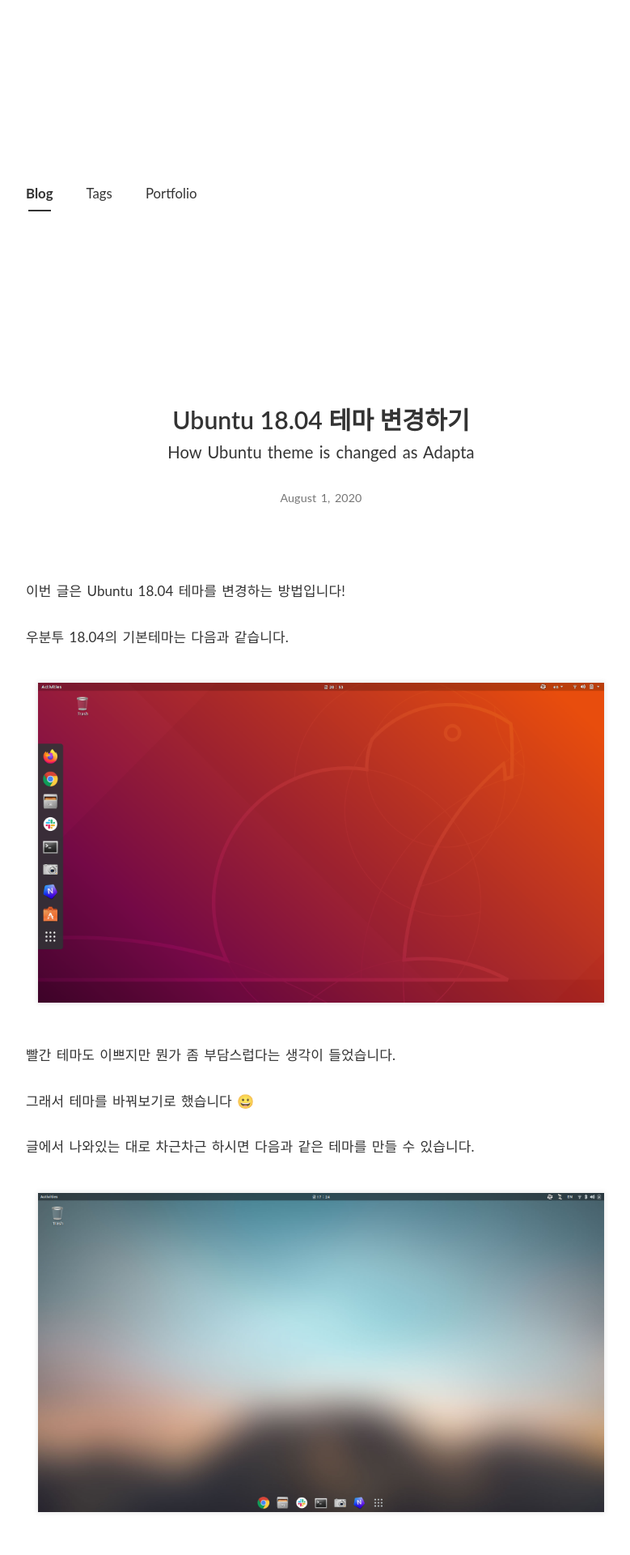
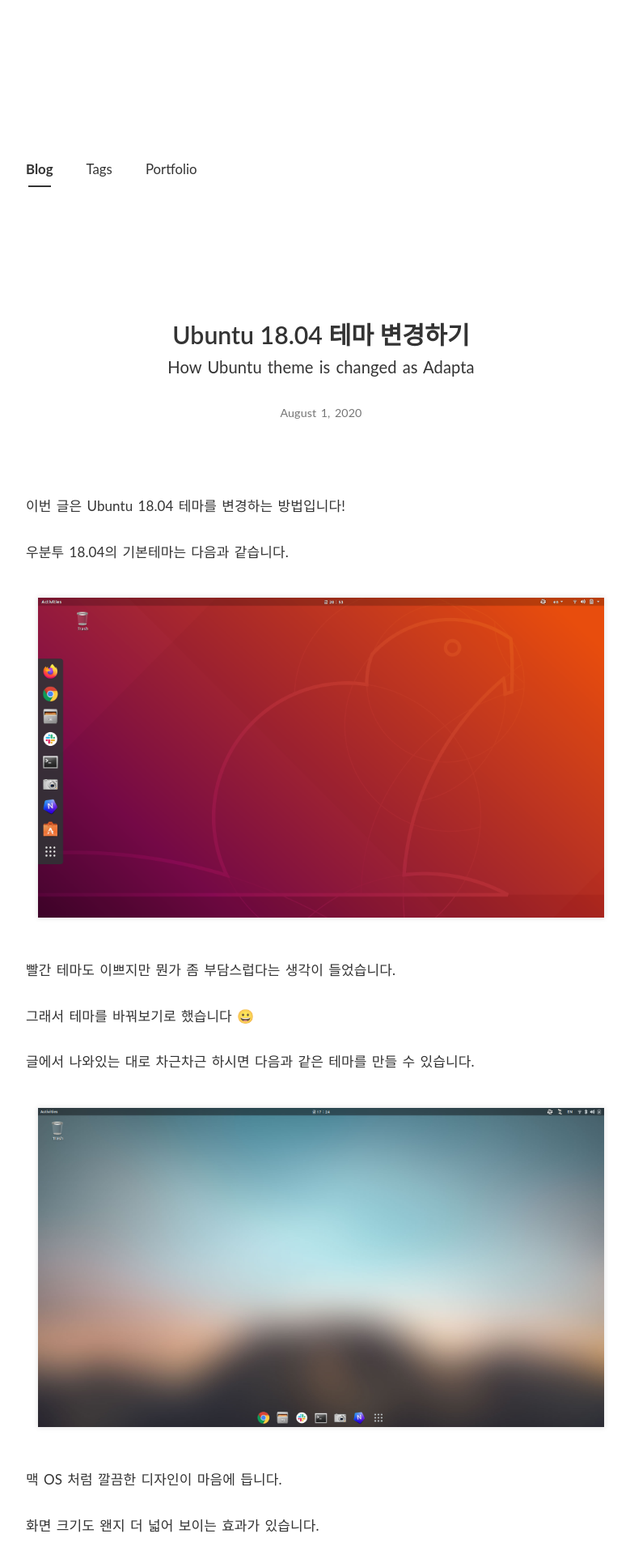
Before and after one commit to PEBpung/PEBpung.github.io, a Jekyll site: the page built from _posts/2020-08-01-ubuntu-theme-setting.md, in a window 1280 px wide. Shown: the top 1920 px of the page at 81% size, without its empty margins (243-1022 px from the left). Built offline with Jekyll 4.4.1, drawn with Linux system fonts in a browser that asks for light colours; nearby versions of some CDN libraries; some web fonts are replaced; comment, search, counter and statistics services are not loaded.

Commit message:
[Revise] post padding 위아래

```diff
--- a/_sass/base/_variable.scss
+++ b/_sass/base/_variable.scss
@@ -8,7 +8,7 @@
 $text-gray : rgba(0,0,0,0.54);
 
 %page-padding {
-    padding : 30px !important;
+    padding : 0px 30px !important;
     margin : 160px !important;
     @media (max-width: 991px) {
         padding: 0px 10%!important;
```
